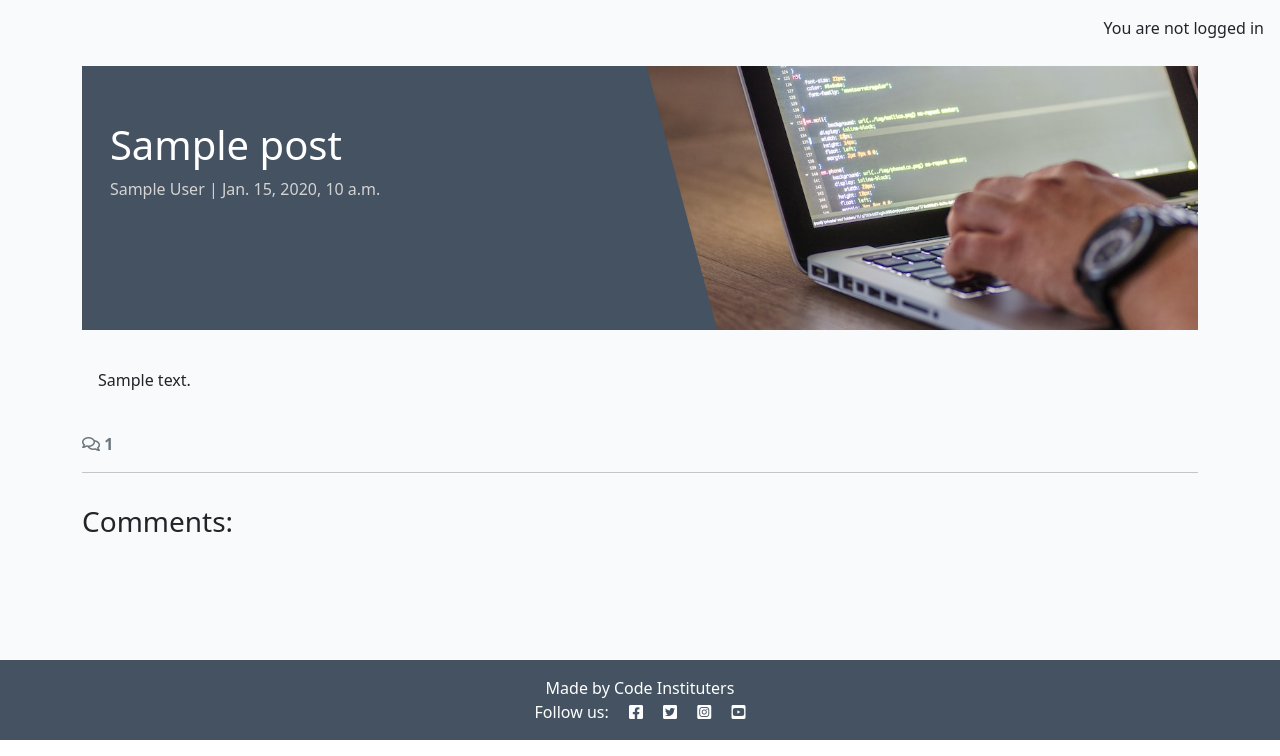
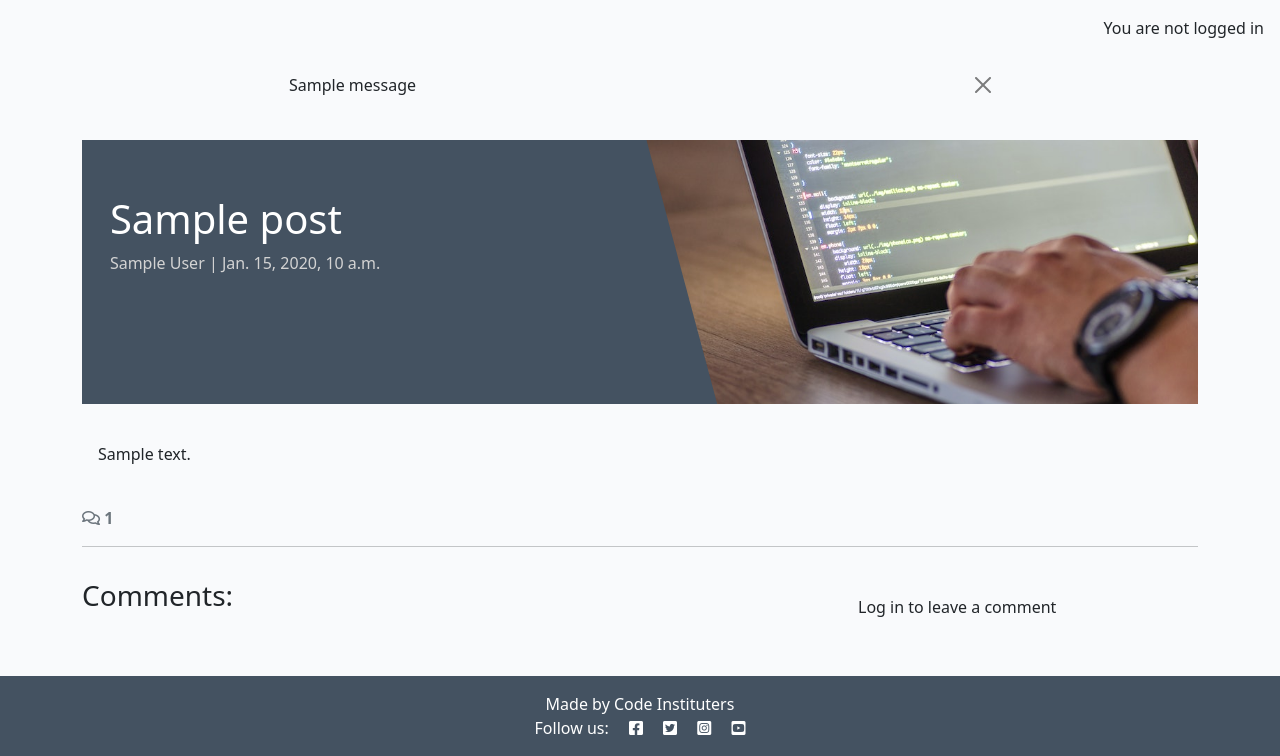
Before and after one commit to hamza-m1/codestar_blog, a Django app: template blog/templates/blog/post_detail.html in a window 1280 px wide. Shown: the part 60-816 px from the top of the page. Run offline with Django 4.2, Linux system fonts and the light colour scheme; the template is opened without the code that fills it: most values are stand-ins (such as "Sample title", 1, 10 or a date in 2020); one stand-in notice (Sample message) is shown; some libraries are stand-ins or nearby versions.

Commit message:
Add comment functionality to post detail view with form handling

```diff
--- a/blog/templates/blog/post_detail.html
+++ b/blog/templates/blog/post_detail.html
@@ -1,5 +1,6 @@
 {% extends 'base.html' %} {% block content %}
 {% load static %}
+{% load crispy_forms_tags %}
 
 <div class="masthead">
     <div class="container">
@@ -70,6 +71,22 @@
                 {% endfor %}
             </div>
         </div>
+        <!-- Creating New Comments -->
+        <div class="col-md-4 card mb-4 mt-3">
+            <div class="card-body">
+                {% if user.is_authenticated %}
+                <h3>Leave a comment:</h3>
+                <p>Posting as: {{ user.username }}</p>
+                <form id="commentForm" method="post" style="margin-top: 1.3em;">
+                    {{ comment_form | crispy }}
+                    {% csrf_token %}
+                    <button id="submitButton" type="submit" class="btn btn-signup btn-lg">Submit</button>
+                </form>
+                {% else %}
+                <p>Log in to leave a comment</p>
+                {% endif %}
+            </div>
+        </div>
     </div>
 </div>
 
--- a/codestar/settings.py
+++ b/codestar/settings.py
@@ -46,6 +46,8 @@ INSTALLED_APPS = [
     'allauth',
     'allauth.account',
     'allauth.socialaccount',
+    'crispy_forms',
+    'crispy_bootstrap5',
     'django_summernote',
     'blog',
     'about',
@@ -54,6 +56,9 @@ INSTALLED_APPS = [
 SITE_ID = 1
 LOGIN_REDIRECT_URL = '/'
 LOGOUT_REDIRECT_URL = '/'
+
+CRISPY_ALLOWED_TEMPLATE_PACKS = "bootstrap5"
+CRISPY_TEMPLATE_PACK = "bootstrap5"
 
 MIDDLEWARE = [
     'django.middleware.security.SecurityMiddleware',
--- a/templates/base.html
+++ b/templates/base.html
@@ -80,6 +80,21 @@
     <p class="text-end m-3">You are not logged in</p>
     {% endif %}
 
+    <!-- displaying Django messages -->
+    <div class="container">
+        <div class="row">
+            <div class="col-md-8 offset-md-2">
+                {% for message in messages %}
+                <div class="alert {{ message.tags }} alert-dismissible
+                fade show" id="msg" role="alert">
+                    {{ message | safe }}
+                    <button type="button" class="btn-close" data-bs-dismiss="alert" aria-label="Close"></button>
+                </div>
+                {% endfor %}
+            </div>
+        </div>
+    </div>
+
     <main class="flex-shrink-0 main-bg">
 
         {% block content %}
```
Also changed, not shown: blog/forms.py (added, +8 -0 lines), blog/views.py (+22 -3 lines), requirements.txt (+4 -3 lines).
